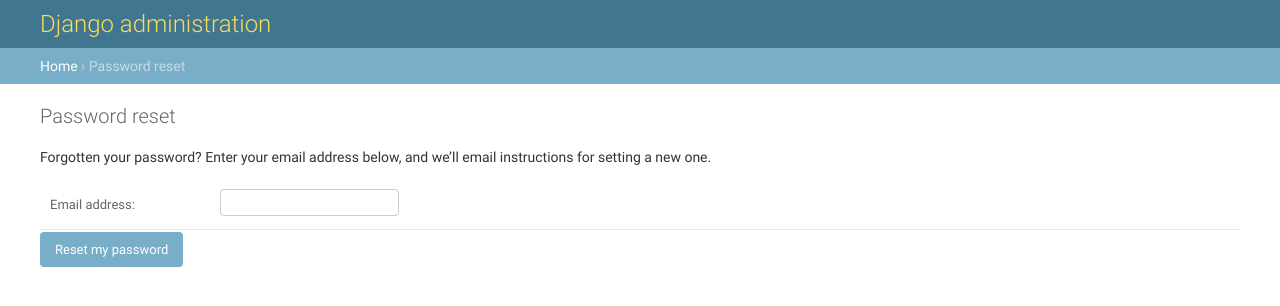
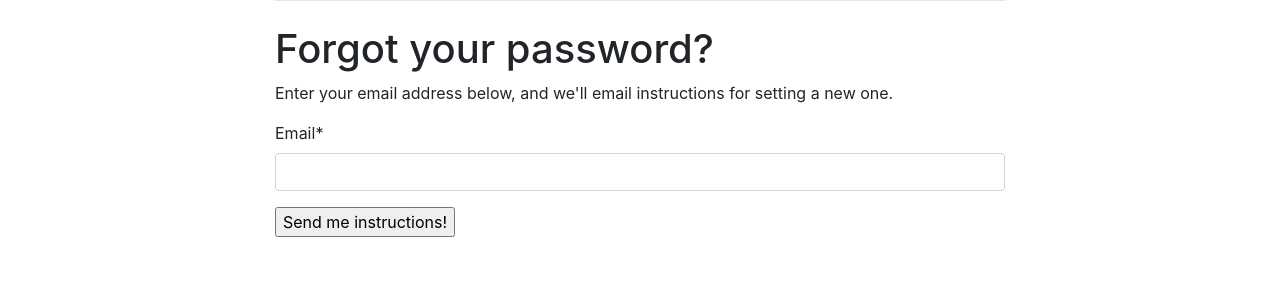
Before and after one commit to xettrisomeman/djangoAdvancedapp, a Django app: page /accounts/password_reset/ in a window 1280 px wide. Shown: the top 306 px of the page. Run offline with Django 3.2, Linux system fonts and the light colour scheme; some libraries are stand-ins or nearby versions.

Commit message:
Added password reset

```diff
--- a/core/settings.py
+++ b/core/settings.py
@@ -134,3 +134,7 @@
 
 
 CRISPY_TEMPLATE_PACK='bootstrap4'
+
+
+EMAIL_BACKEND = "django.core.mail.backends.filebased.EmailBackend"
+EMAIL_FILE_PATH = os.path.join(BASE_DIR, "sent_emails")
--- a/templates/registration/login.html
+++ b/templates/registration/login.html
@@ -13,6 +13,8 @@
   {{form|crispy}}
   <input type="submit" class="bg-primary btn-lg" value='Login'>
   <a href="{% url 'signup' %}">New User?create your acccount!</a>
+  <br>
+  <a href="{% url 'password_reset' %}">Forgot password?</a>
 </form>
 
 {% endblock %}
--- /dev/null
+++ b/templates/registration/password_reset_form.html
@@ -0,0 +1,18 @@
+{% extends 'web/base.html' %}
+{% load crispy_forms_tags %}
+
+{% block title %}
+Password Reset
+{% endblock %}
+
+
+{% block content %}
+  <h1>Forgot your password?</h1>
+  <p>Enter your email address below, and we'll email instructions for setting a new one.</p>
+
+  <form method="POST">
+    {% csrf_token %}
+    {{ form|crispy}}
+    <input type="submit" value="Send me instructions!">
+  </form>
+{% endblock %}
```
